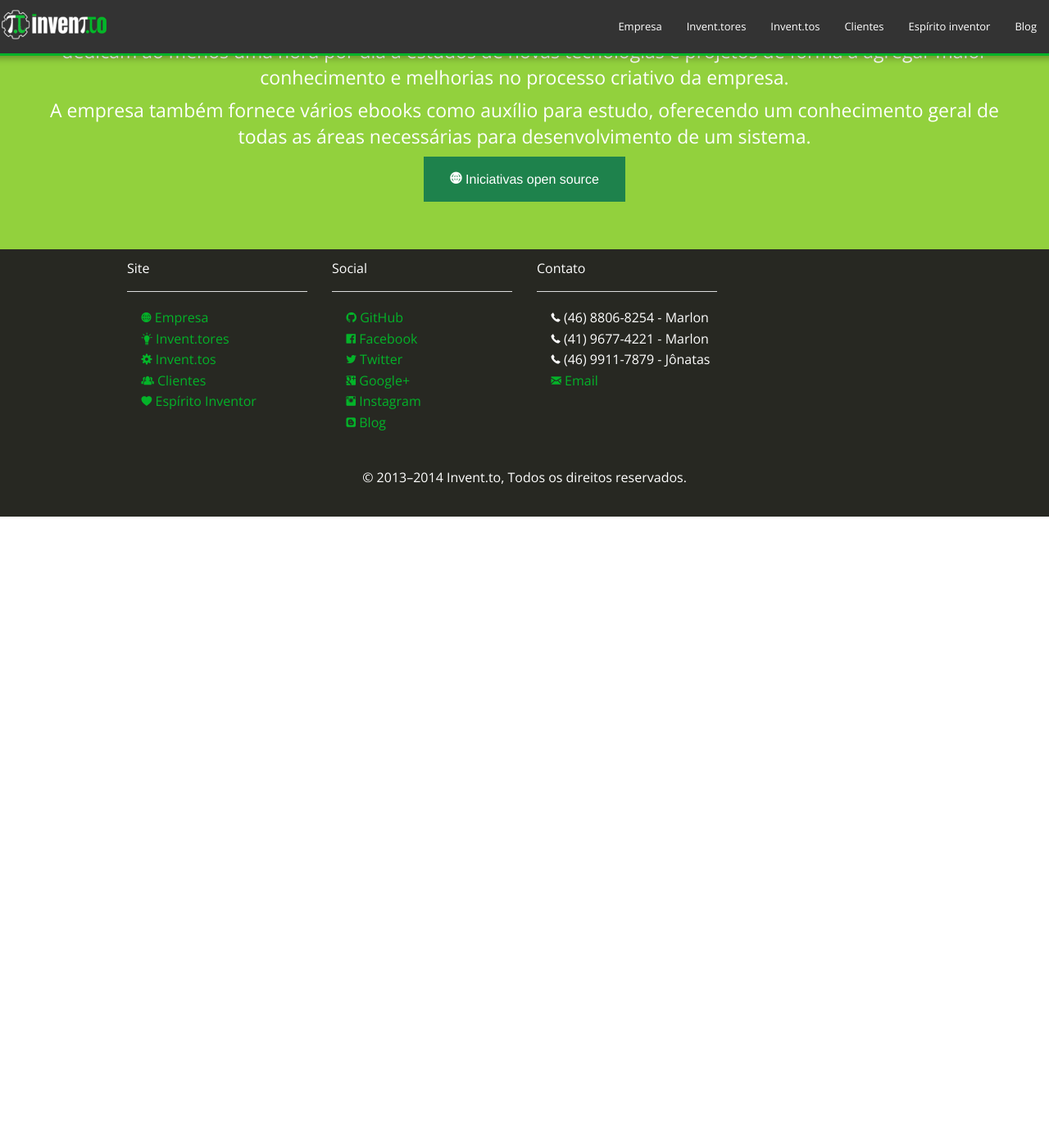
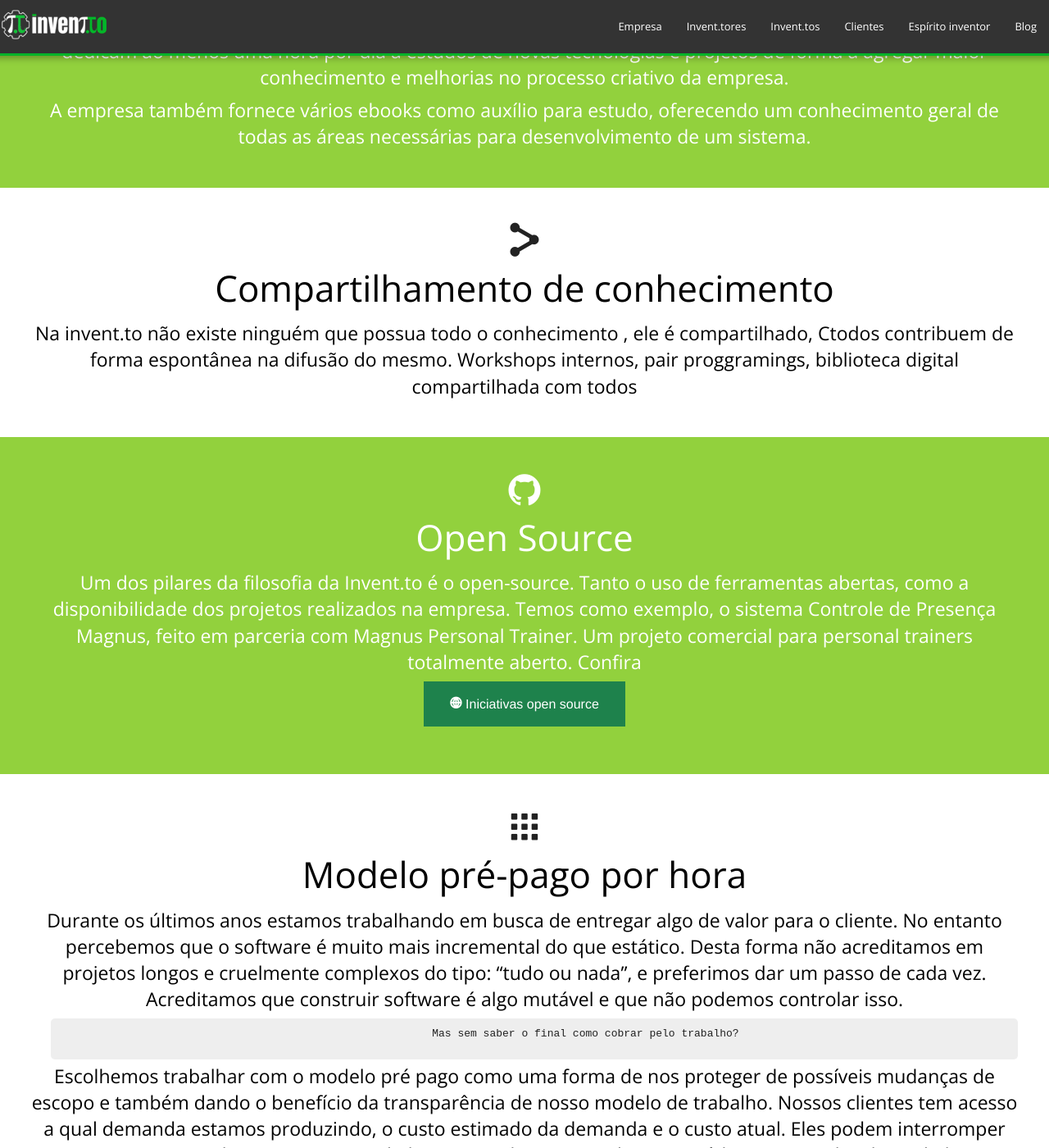
Before and after one commit to inventto/inventto_site, a Jekyll site: the page built from empresa.html, in a window 1280 px wide and 1400 px high, scrolled down 2028 px. Shown: the whole window at 82% size. Built offline with Jekyll 4.4.1, drawn with Linux system fonts in a browser that asks for light colours; comment, search, counter and statistics services are not loaded; before the commit the page ends 2658 px from its top, so only the background shows below that; some of the changed text lies outside the part shown.

Commit message:
Adicionada página de história e vários textos que ainda não haviam sido adicionados #6

```diff
--- a/empresa.html
+++ b/empresa.html
@@ -35,9 +35,50 @@
 </div>
 
 <div class="bgverde">
-	<span class="fi-universal-access large"></span>
+	<span class="fi-pencil large"></span>
 	<h1>Uma hora de estudo por dia</h1>
 	<h4>Uma iniciativa interna da empresa que visa o aprendizado e a expansão do conhecimento, os inventtores dedicam ao menos uma hora por dia à estudos de novas tecnologias e projetos  de forma a agregar maior conhecimento e melhorias no processo criativo da empresa. </h4>
 	<h4>A empresa também fornece vários ebooks como auxílio para estudo, oferecendo um conhecimento geral de todas as áreas necessárias para desenvolvimento de um sistema.</h4>
+
+</div>
+<div class="bgbranco">
+	<span class="fi-share large"></span>
+	<h1>Compartilhamento de conhecimento</h1>
+	<h4>Na invent.to não existe ninguém que possua todo o conhecimento , ele é compartilhado, Ctodos contribuem de forma espontânea na difusão do mesmo. Workshops internos, pair proggramings, biblioteca digital compartilhada com todos
+	</h4>
+
+</div>
+<div class="bgverde">
+	<span class="fi-social-github large"></span>
+	<h1>Open Source</h1>
+	<h4>Um dos pilares da filosofia da Invent.to é o open-source. Tanto o uso de ferramentas abertas, como a disponibilidade dos projetos realizados na empresa. Temos como exemplo, o sistema Controle de Presença Magnus, feito em parceria com Magnus Personal Trainer. Um projeto comercial para personal trainers totalmente aberto. Confira </h4>
 	<a href="http://github.com/inventto" target="_blank"><button class="buttonKnow"><span class="fi-web medium"></span> Iniciativas open source</button></a>
 </div>
+<div class="bgbranco">
+	<span class="fi-thumbnails large"></span>
+	<h1>Modelo pré-pago por hora</h1>
+	<h4>Durante os últimos anos estamos trabalhando em busca de entregar algo de valor para o cliente. No entanto percebemos que o software é muito mais incremental do que estático. Desta forma não acreditamos em projetos longos e cruelmente complexos do tipo: “tudo ou nada”, e preferimos dar um passo de cada vez. Acreditamos que construir software é algo mutável  e que não podemos controlar isso.
+	</h4>
+	<pre>
+		Mas sem saber o final como cobrar pelo trabalho?
+	</pre>
+	<h4>Escolhemos trabalhar com o modelo pré pago como uma forma de nos proteger de possíveis mudanças de escopo e também dando o benefício da transparência de nosso modelo de trabalho. Nossos clientes tem acesso a qual demanda estamos produzindo, o custo estimado da demanda e o custo atual. Eles podem interromper ou mesmo suspender o projeto quando bem entenderem. Se sobrarem créditos agente devolve o dinheiro.
+	</h4>
+</div>
+<div class="bgverde">
+	<span class="fi-home large"></span>
+	<h1>Escritório Aberto</h1>
+	<h4>O escritório da invent.to é aberto aos seus parceiros para que eles trabalhem diretamente conosco quando bem preferirem.</h4>
+</div>
+<div class="bgbranco">
+	<span class="fi-heart large"></span>
+	<h1>Bem estar</h1>
+	<h4>Em dois horarios diarios, são elaborados atividades laborais para garantir que nossa coluna não vai entortar e nossos dedos não irão atrofiar. Estamos tentando realizar as ginásticas diáriamente e este também tem sido um momento de descontração. O Jack além de programador é lutador de boxe e têm coordenado nossa ginastica laboral.    </h4>
+</div>
+<div class="bgverde">
+	<span class="fi-paperclip large"></span>
+	<h1>O invento é seu</h1>
+	<h4>
+		Não temos interesse em manter direitos autorais dos códigos ou ideias que aplicamos ao seu projeto. Elas são suas! O código fonte é seu! E se você optar pelo opensource podemos até lhe dar um desconto! Nós adoramos trabalhar com o open-source e fazer parte dele!
+		Se você têm visão e pretende escalar o seu invento também podemos lhe ajudar a organizar isso. Temos adquirido experiência trabalhando na nuvem :D</h4>
+	</div>
--- a/index.html
+++ b/index.html
@@ -7,7 +7,7 @@
 	<h1 id="welcome">Bem-vindo à invent.to</h1>
 	<h3>Desafio e inovação é o nosso negócio<h3>
 
-   <a href="/tipos_de_aplicativos"><button class="buttonDream">Transformamos suas idéias em realidade.</button></a>
+   <a href="/2014/08/12/tipos_de_aplicativos/ "><button class="buttonDream">Transformamos suas idéias em realidade.</button></a>
    <br>
  </div>
  <div class="bgverde">
@@ -15,6 +15,7 @@
    <h2>Quem Somos</h2>
    <h4>Somos uma equipe experiente, capaz de gerenciar projetos com autonomia, responsabilidade e eficiência.</h4>
    <a href="/inventtores" ><button class="buttonKnow"><span class="fi-torsos-all"></span> Conheça nossa equipe.</button></a>
+   <a href="/inventtores" ><button class="buttonKnow"><span class="fi-foot"></span> Conheça nossa história.</button></a>
  </div>
  <div class="bgbranco">
    <span class="fi-target-two large" style="color:#333333;"></span>
```
Also changed, not shown: _posts/2014-08-13-nossa_historia.md (added, +13 -0 lines), inventtores.html (+37 -5 lines). Lines whose indentation alone changed are shown as unchanged.
